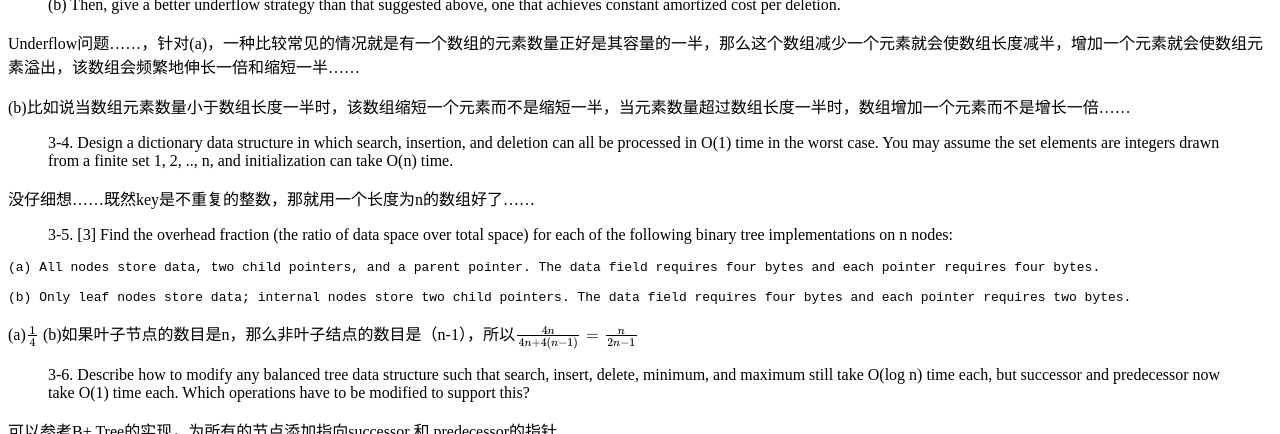
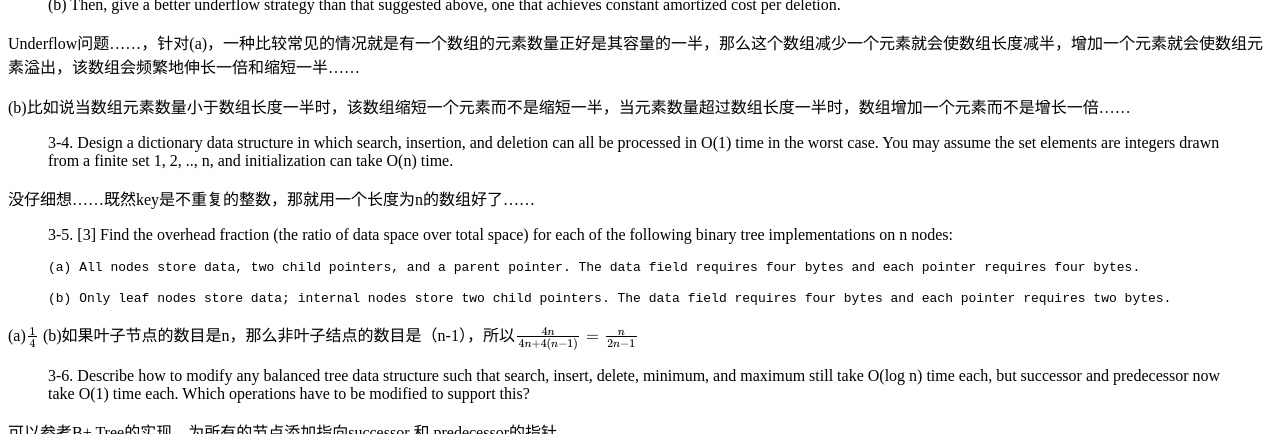
Before and after one commit to wangxinalex/wangxinalex.github.io, a Jekyll site: the page built from _posts/2014-09-16-Algorithm-Design-Manual(3).md, in a window 1280 px wide and 900 px high, scrolled down 8064 px, cut to the strip 0-434 px from the top of the window. Built offline with Jekyll 4.4.1, drawn with Linux system fonts in a browser that asks for light colours; formulas are drawn with MathJax 3; comment, search, counter and statistics services are not loaded.

Commit message:
Theme changed

```diff
--- a/_includes/themes/mark-reid/default.html
+++ b/_includes/themes/mark-reid/default.html
@@ -80,7 +80,7 @@ var _hmt = _hmt || [];
 <script type="text/javascript" src="/highlighter/js/shAutoloader.js"></script>
 <script type="text/javascript" src="/highlighter/js/shLegacy.js"></script>
 <link href="/highlighter/css/shCore.css" rel="stylesheet" type="text/css" />
-<link href="/highlighter/css/shThemeMidnight.css" rel="stylesheet" type="text/css" />
+<link href="/highlighter/css/shThemeDefault.css" rel="stylesheet" type="text/css" />
 
 <script type="text/javascript">
   $(function(){
--- a/_posts/2014-09-16-Algorithm-Design-Manual(3).md
+++ b/_posts/2014-09-16-Algorithm-Design-Manual(3).md
@@ -323,9 +323,9 @@ Underflow问题……，针对(a)，一种比较常见的情况就是有一个
 
 > 3-5. [3] Find the overhead fraction (the ratio of data space over total space) for each of the following binary tree implementations on n nodes:
 
-	(a) All nodes store data, two child pointers, and a parent pointer. The data field requires four bytes and each pointer requires four bytes.
+>	(a) All nodes store data, two child pointers, and a parent pointer. The data field requires four bytes and each pointer requires four bytes.
 
-	(b) Only leaf nodes store data; internal nodes store two child pointers. The data field requires four bytes and each pointer requires two bytes.
+>	(b) Only leaf nodes store data; internal nodes store two child pointers. The data field requires four bytes and each pointer requires two bytes.
 
 (a)$$\frac{1}{4}$$
 (b)如果叶子节点的数目是n，那么非叶子结点的数目是（n-1），所以$$\frac{4n}{4n+4(n-1)} = \frac{n}{2n-1}$$
```
